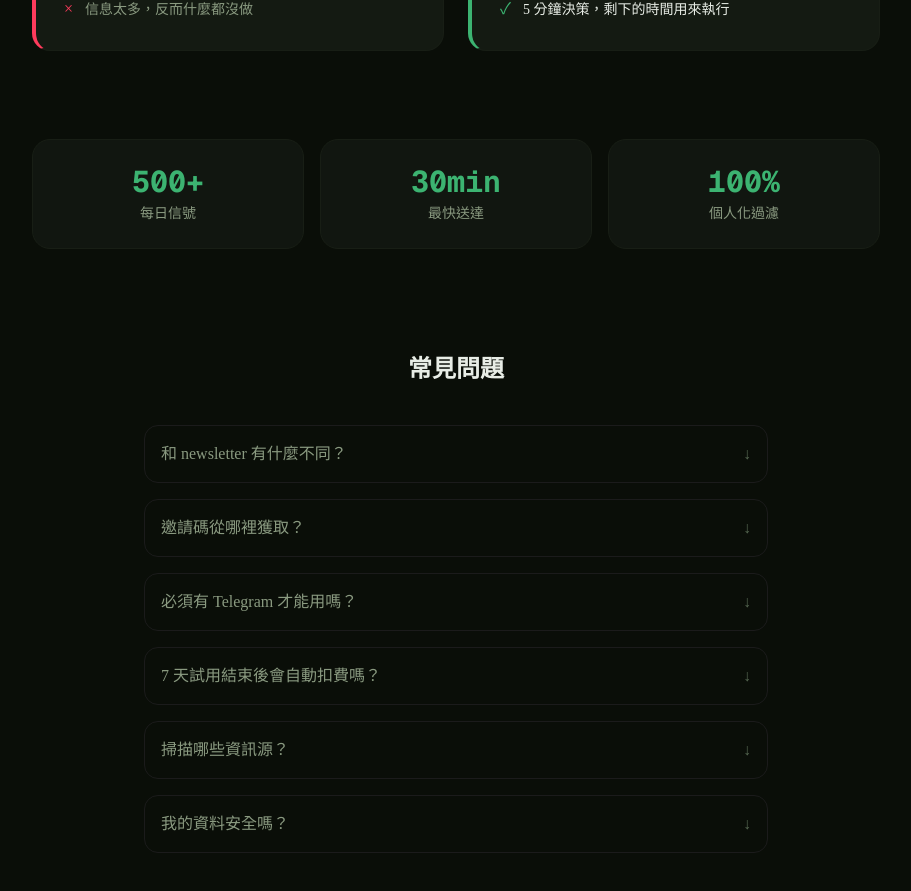
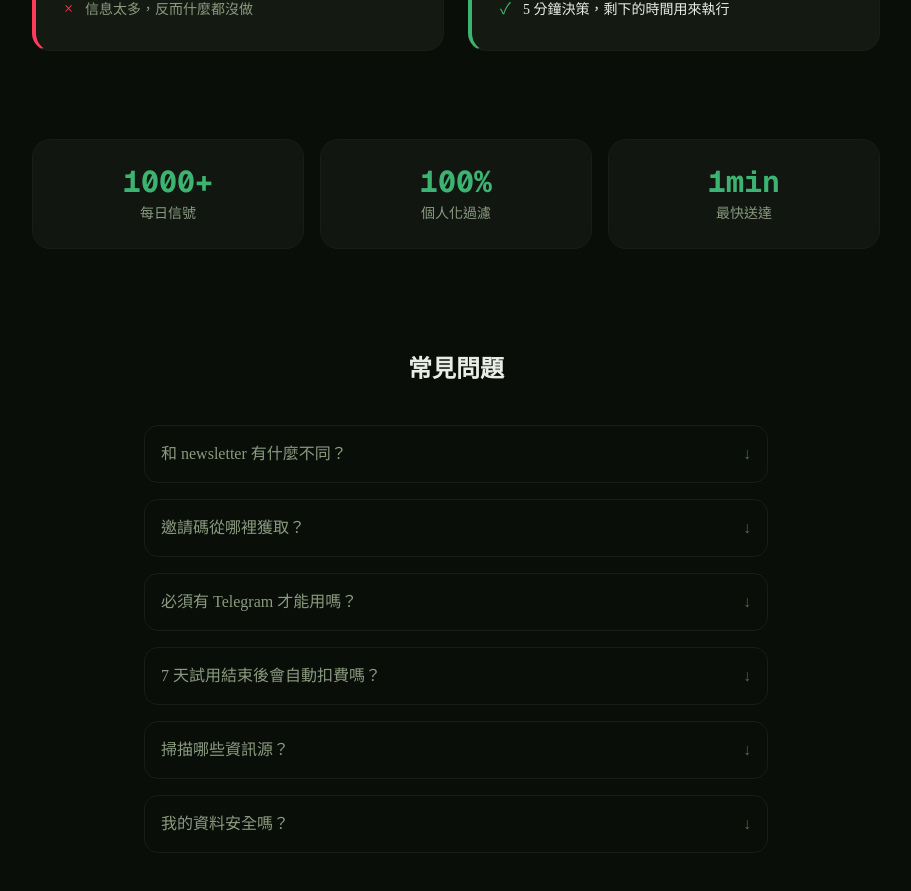
Before and after one commit to benjaminyanjd/flywheel-web, a Next.js app: page / in a window 1280 px wide. Shown: the part 3171-4062 px from the top of the page, without its empty margins (184-1095 px from the left). Built offline with nearby package versions, Linux system fonts and the light colour scheme; no server answers; the database is empty.

Commit message:
fix: Stats 改為 1000+/100%/1min + 位置對調

```diff
--- a/components/landing-content.tsx
+++ b/components/landing-content.tsx
@@ -503,9 +503,9 @@ export default function LandingContent({ userCount, waitlistCount, quotaTotal }:
       {/* ── Stats — scroll-triggered counter ── */}
       <section className="max-w-4xl mx-auto px-6 py-10">
         <div className="grid grid-cols-3 gap-4 text-center">
-          <AnimatedStat value="500+" label={lang === "zh" ? "每日信號" : "Daily Signals"} />
-          <AnimatedStat value="30min" label={lang === "zh" ? "最快送達" : "Fastest Push"} />
+          <AnimatedStat value="1000+" label={lang === "zh" ? "每日信號" : "Daily Signals"} />
           <AnimatedStat value="100%" label={lang === "zh" ? "個人化過濾" : "Personalized"} />
+          <AnimatedStat value="1min" label={lang === "zh" ? "最快送達" : "Fastest Push"} />
         </div>
       </section>
 
```
